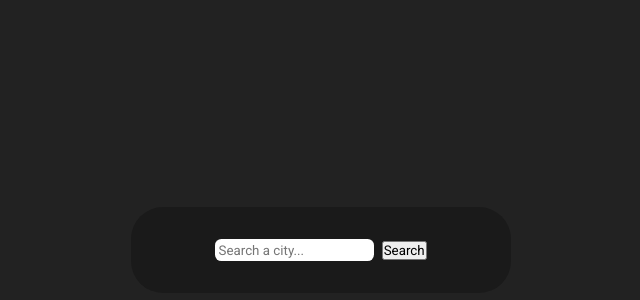
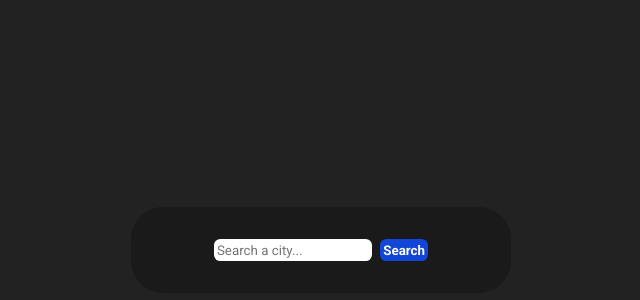
Before and after one commit to PedroVictor022/weatherApp, a React (Create React App) app: page / in a window 1280 px wide. Shown: the part 150-450 px from the top of the page, without its empty margins (319-959 px from the left). Built offline with nearby package versions, Linux system fonts and the light colour scheme.

Commit message:
App Finish

```diff
--- a/src/App.tsx
+++ b/src/App.tsx
@@ -6,7 +6,7 @@ import { Container, WeatherApp, WeatherInfos, WeatherInput } from './Styles/UI';
 function App() {
   const [weather, setWeather] = useState({} as WeatherType);
   const [city, setCity] = useState("");
-  const [sucess, setSucess] = useState<boolean>(false);
+  const [sucess, setSucess] = useState<boolean>();
 
   const handleSubmit = async (e: any) => {
     e.preventDefault();
@@ -23,7 +23,6 @@ function App() {
         setSucess(false);
       }
     }
-
   }
 
   return (
@@ -43,11 +42,18 @@ function App() {
         {
           sucess?
           <WeatherInfos >
-          <h1 className='location-name'>{weather.location.name}</h1>
-          <h2 className='location-region'>{weather.location.region} - {weather.location.country}</h2>
-          <p className='current-temp'>{weather.current.temp_c} °C</p>
-          <p>{weather.current.condition.text}</p>
-          <p className='hour'>Hora: {weather.location.localtime.slice(11,16)}</p>
+          <p
+            className='location-name'>{weather.location.name}
+          </p>
+          <p
+            className='location-region'>{weather.location.region} - {weather.location.country}
+          </p>
+          <p
+            className='current-temp'>{weather.current.temp_c} °C
+          </p>
+          <p
+            className='hour'>Hour: {weather.location.localtime.slice(11,16)} -- {weather.current.condition.text}
+          </p>
 
         </WeatherInfos>
         :
--- a/src/Styles/UI.tsx
+++ b/src/Styles/UI.tsx
@@ -39,17 +39,29 @@ export const WeatherInput = styled.form`
       border: none;
    }
 
+   button {
+      padding: 0.2rem;
+      border-radius: 0.4rem;
+      border: none;
+      background-color: #1146d6;
+      color: #fefefe;
+      font-weight: 600;
+   }
+
 `
 
 export const WeatherInfos = styled.div`
    margin-top: 1rem;
    .location-name{
       font-size: 32px;
+      font-weight: 700;
    }
    .location-region{
       font-size: 26px;
+      font-weight: 500;
    }
    .current-temp {
       font-size: 30px;
+      font-weight: 700;
    }
 `
```
